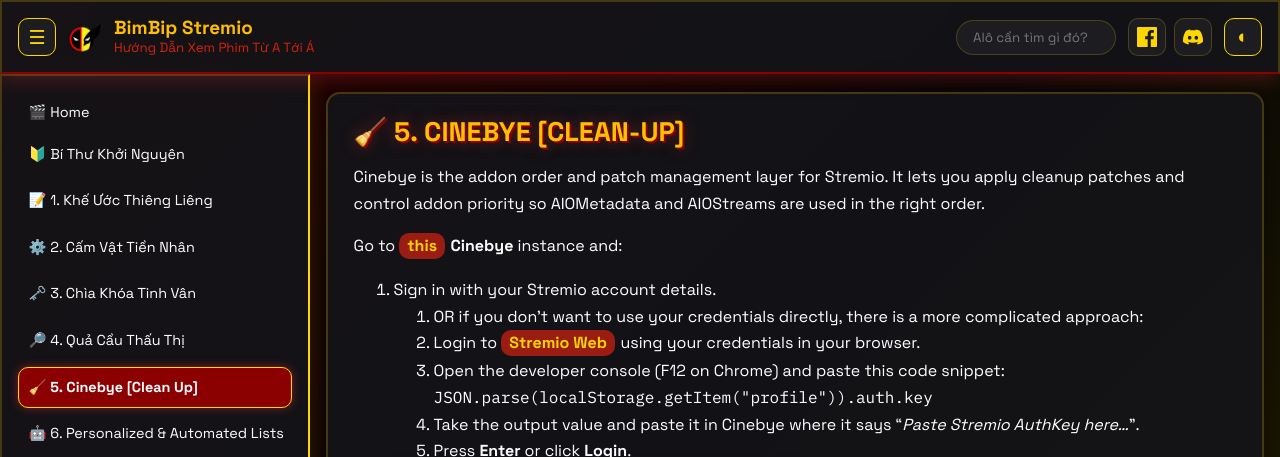
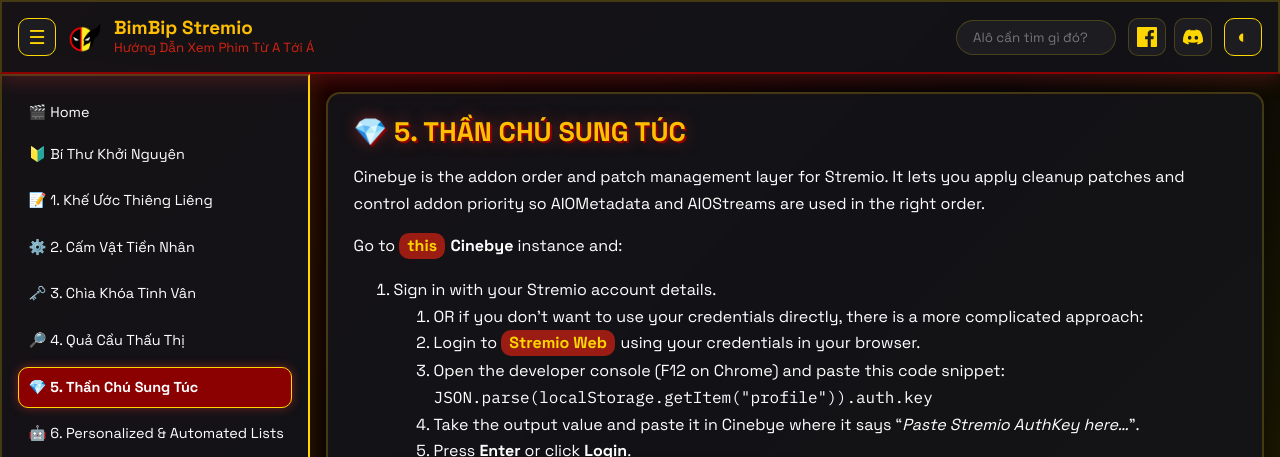
Before and after one commit to bimbipsubteam/bimbip-stremio, a Jekyll site: the page built from docs/guide/5-MCUDISVN-Using.md, in a window 1280 px wide and 900 px high, cut to the strip 0-457 px from the top of the window. Built offline with Jekyll 4.4.1, drawn with Linux system fonts in a browser that asks for light colours.

Commit message:
Update and rename 5-Cinebye-Cleanup.md to 5-MCUDISVN-Using.md

```diff
--- a/docs/guide/5-Cinebye-Cleanup.md
+++ b/docs/guide/5-MCUDISVN-Using.md
@@ -1,9 +1,9 @@
 ---
 layout: guide
-title: "🧹 5. Cinebye [Clean-Up]"
+title: "💎 5. Thần Chú Sung Túc"
 ---
 
-# 🧹 5. Cinebye [Clean-Up]
+# 💎 5. Thần Chú Sung Túc
 
 Cinebye is the addon order and patch management layer for Stremio. It lets you apply cleanup patches and control addon priority so AIOMetadata and AIOStreams are used in the right order.
 
```
